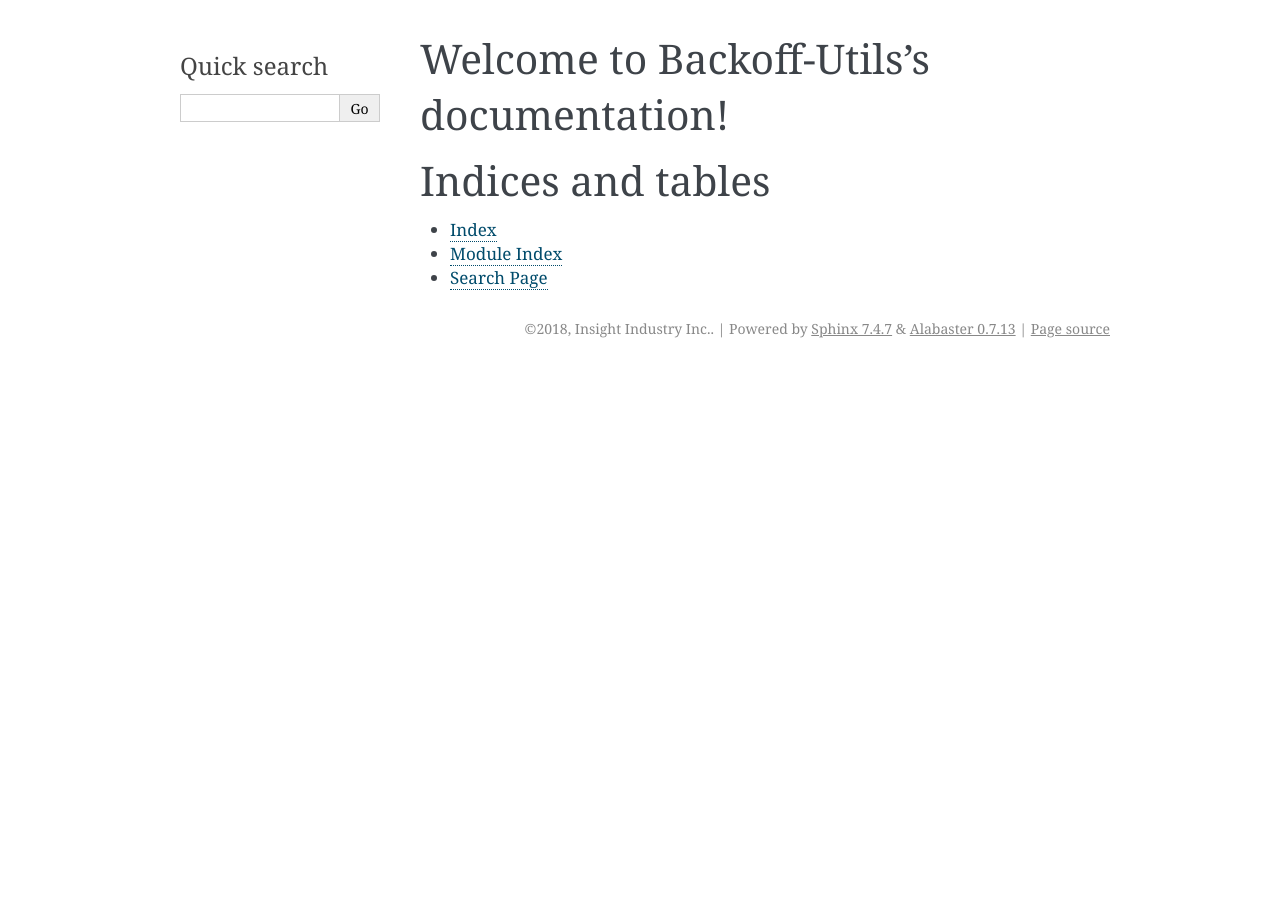
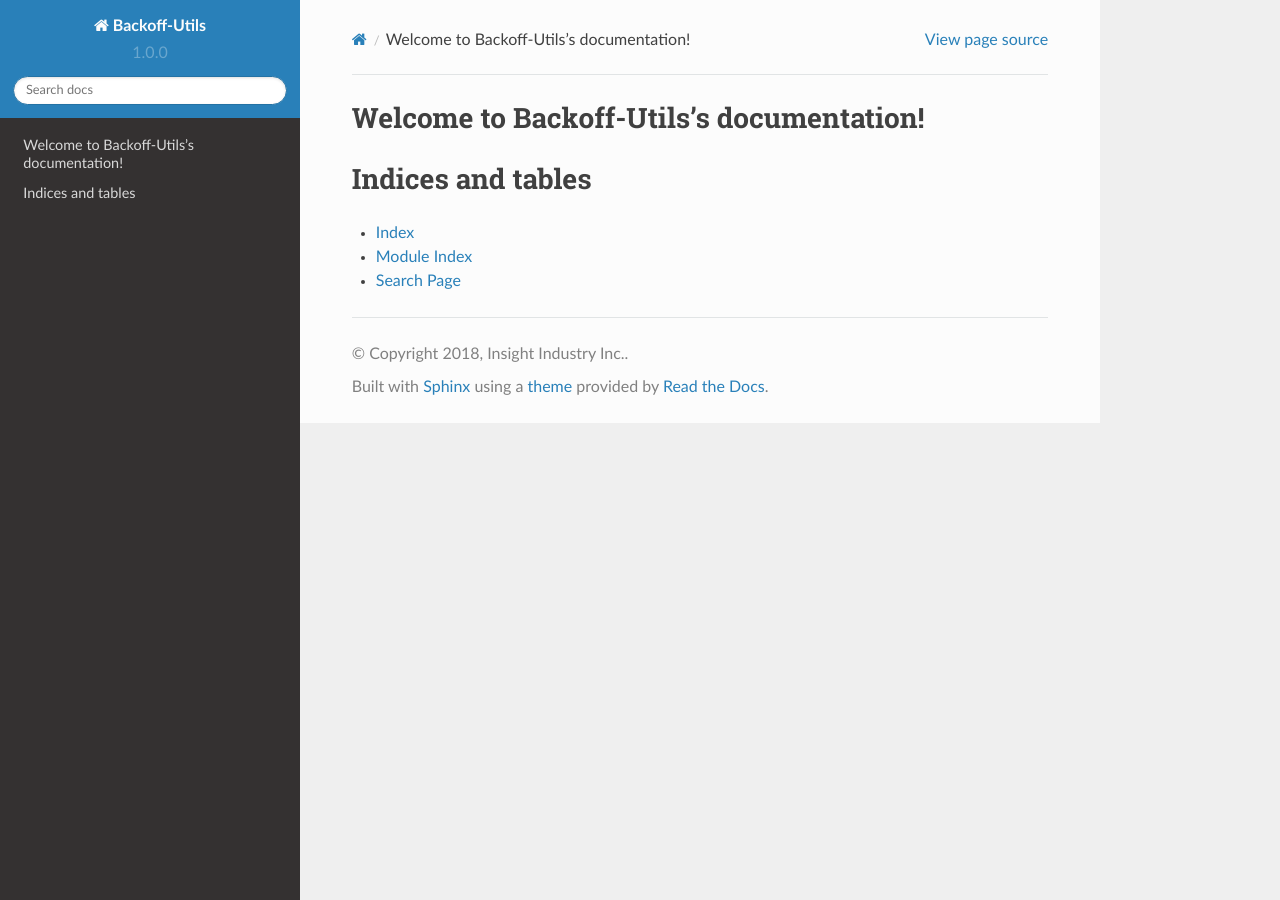
Before and after one commit to insightindustry/backoff-utils, a Sphinx documentation site: the page built from docs/index.rst, in a window 1280 px wide. Built offline with Sphinx 7.4.7 and the Read the Docs theme 2.0.0, drawn with Linux system fonts in a browser that asks for light colours; formulas are drawn with MathJax 3; some of the changed lines change nothing that is shown.

Commit message:
Configured Sphinx documentation

```diff
--- a/docs/conf.py
+++ b/docs/conf.py
@@ -20,6 +20,12 @@
 # import sys
 # sys.path.insert(0, os.path.abspath('.'))
 
+import os
+import sys
+sys.path.insert(0, os.path.join(os.path.dirname(__name__), '..'))
+
+import sphinx_rtd_theme
+
 
 # -- General configuration ------------------------------------------------
 
@@ -31,13 +37,14 @@
 # extensions coming with Sphinx (named 'sphinx.ext.*') or your custom
 # ones.
 extensions = ['sphinx.ext.autodoc',
-    'sphinx.ext.intersphinx',
-    'sphinx.ext.todo',
-    'sphinx.ext.coverage',
-    'sphinx.ext.imgmath',
-    'sphinx.ext.ifconfig',
-    'sphinx.ext.viewcode',
-    'sphinx.ext.githubpages']
+              'sphinx.ext.intersphinx',
+              'sphinx.ext.todo',
+              'sphinx.ext.coverage',
+              'sphinx.ext.imgmath',
+              'sphinx.ext.ifconfig',
+              'sphinx.ext.viewcode',
+              'sphinx.ext.githubpages',
+              'sphinx_tabs.tabs']
 
 # Add any paths that contain templates here, relative to this directory.
 templates_path = ['_templates']
@@ -83,19 +90,26 @@ pygments_style = 'sphinx'
 # If true, `todo` and `todoList` produce output, else they produce nothing.
 todo_include_todos = True
 
+# Autodoc configuration settings.
+autoclass_content = 'both'
+autodoc_member_order = 'groupwise'
 
 # -- Options for HTML output ----------------------------------------------
 
 # The theme to use for HTML and HTML Help pages.  See the documentation for
 # a list of builtin themes.
 #
-html_theme = 'alabaster'
+html_theme = 'sphinx_rtd_theme'
 
 # Theme options are theme-specific and customize the look and feel of a theme
 # further.  For a list of options available for each theme, see the
 # documentation.
 #
-# html_theme_options = {}
+html_theme_options = {
+    'navigation_depth': 4,
+    'display_version': True,
+    'prev_next_buttons_location': 'both'
+}
 
 # Add any paths that contain custom static files (such as style sheets) here,
 # relative to this directory. They are copied after the builtin static files,
@@ -167,12 +181,12 @@ man_pages = [
 #  dir menu entry, description, category)
 texinfo_documents = [
     (master_doc, 'Backoff-Utils', u'Backoff-Utils Documentation',
-     author, 'Backoff-Utils', 'One line description of project.',
-     'Miscellaneous'),
+     author, 'Backoff-Utils', ('Python functions, decorators, context managers '
+                               'for backoff/retry.'), 'Miscellaneous'),
 ]
 
 
 
 
 # Example configuration for intersphinx: refer to the Python standard library.
-intersphinx_mapping = {'https://docs.python.org/': None}
+intersphinx_mapping = {'python': ('https://docs.python.org/3.6', None)}
```
